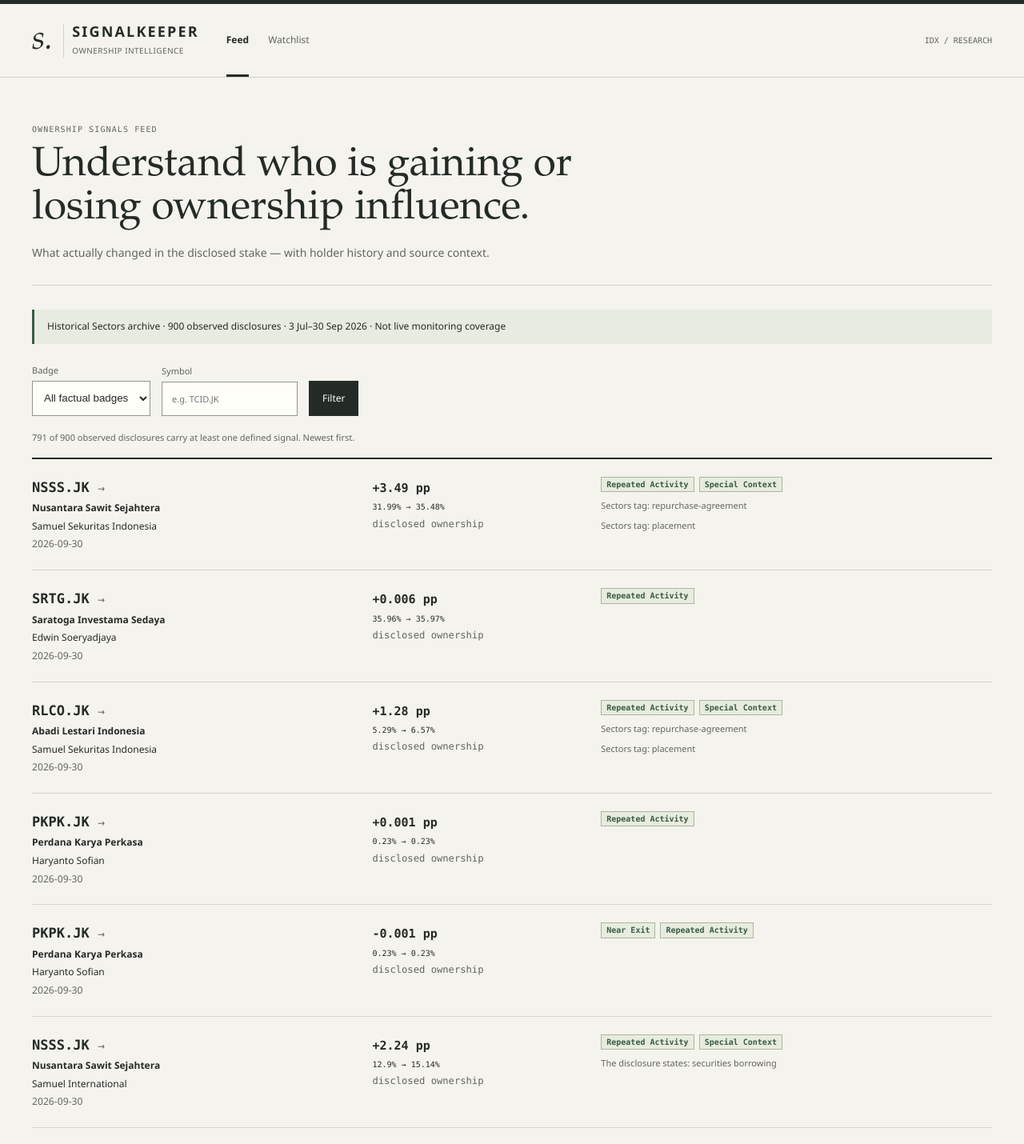
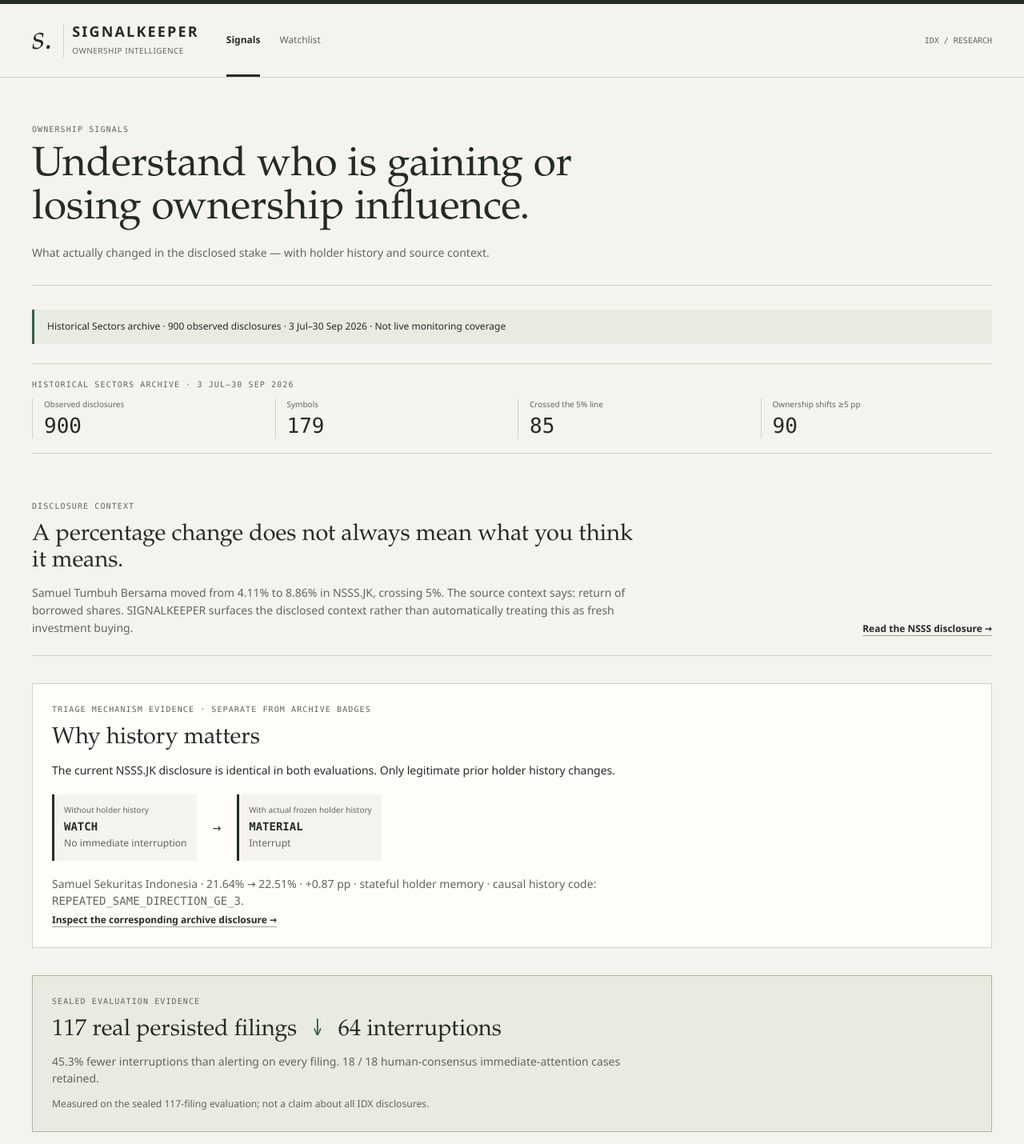
Before and after one commit to tonny2305/sectors_hackathon, a Next.js app: page / in a window 1280 px wide. Shown: the top 1430 px of the page at 80% size. Built offline with nearby package versions, Linux system fonts and the light colour scheme.

Commit message:
Finalize Signalkeeper V2 for championship release
Co-authored-by: Copilot <223556219+Copilot@users.noreply.github.com>

```diff
--- a/app/error.tsx
+++ b/app/error.tsx
@@ -1,5 +1,5 @@
 'use client';
 
 export default function ErrorPage({ reset }: { reset: () => void }) {
-  return <main id="main-content" className="container"><p className="eyebrow">Evidence unavailable</p><h1>The record could not be loaded.</h1><p className="loading-note" role="alert">This is a loading failure, not a decision to stay silent.</p><button className="btn btn-primary" onClick={() => reset()}>Try again</button></main>;
+  return <main id="main-content" className="container"><p className="eyebrow">Record unavailable</p><h1>The record could not be loaded.</h1><p className="loading-note" role="alert">Please try again.</p><button className="btn btn-primary" onClick={() => reset()}>Try again</button></main>;
 }
--- a/app/globals.css
+++ b/app/globals.css
@@ -225,6 +225,25 @@ td small { display: block; margin-top: 6px; color: var(--muted); font: 10px var(
 .archive-history-event .history-change strong { font-size: 13px; }
 .archive-history-event .history-change small { font: 11px var(--font-mono); }
 .archive-history-event .history-state { align-items: flex-start; }
+.archive-evidence { border-block: 1px solid var(--rule); padding: 18px 0; margin-bottom: 34px; }
+.archive-evidence .eyebrow { margin-bottom: 10px; }
+.archive-evidence dl { display: grid; grid-template-columns: repeat(4, minmax(0, 1fr)); gap: 14px; margin: 0; }
+.archive-evidence dl > div { border-left: 1px solid var(--rule); padding-left: 14px; }
+.archive-evidence dt, .ablation-flow span { color: var(--muted); font-size: 10px; }
+.archive-evidence dd { font: 26px/1.15 var(--font-mono); margin-top: 5px; }
+.product-evidence, .workflow-evidence { display: flex; justify-content: space-between; gap: 30px; align-items: end; padding: 24px 0; border-bottom: 1px solid var(--rule); }
+.product-evidence > div, .workflow-evidence > div { max-width: 760px; }
+.product-evidence h2, .workflow-evidence h2, .mechanism-evidence h2, .benefit-evidence h2 { margin-bottom: 12px; }
+.product-evidence p:last-child, .workflow-evidence p, .mechanism-evidence > p, .benefit-evidence p { color: var(--muted); max-width: 760px; }
+.mechanism-evidence, .benefit-evidence { margin-top: 34px; padding: 24px; background: var(--surface); border: 1px solid var(--rule); }
+.mechanism-evidence > p { margin-top: 18px; }
+.ablation-flow { display: flex; gap: 20px; align-items: center; margin-top: 20px; }
+.ablation-flow > div:not([aria-hidden]) { display: grid; gap: 4px; min-width: 170px; padding: 12px; border-left: 3px solid var(--ink); background: var(--paper); }
+.ablation-flow strong { font: 700 14px var(--font-mono); }
+.ablation-flow small { color: var(--muted); }
+.benefit-evidence { background: #e8ebdf; border-color: #abb79e; }
+.benefit-evidence h2 span { color: var(--green); padding-inline: 8px; }
+.benefit-evidence small, .workflow-evidence small { display: block; margin-top: 12px; color: var(--muted); }
 
 @media (max-width: 1100px) {
   .market-label { display: none; }
@@ -237,6 +256,10 @@ td small { display: block; margin-top: 6px; color: var(--muted); font: 10px var(
   .event-decision .reasons-compact li { flex: 1 1 180px; margin-top: 0; }
 }
 @media (max-width: 760px) {
+  .archive-evidence dl { grid-template-columns: repeat(2, minmax(0, 1fr)); gap: 18px 8px; }
+  .product-evidence, .workflow-evidence { display: grid; gap: 18px; }
+  .ablation-flow { gap: 10px; align-items: stretch; }
+  .ablation-flow > div:not([aria-hidden]) { min-width: 0; flex: 1; }
   .archive-filters { align-items: stretch; }
   .archive-filters label, .archive-filters input { width: 100%; }
   .watchlist-layout { grid-template-columns: minmax(0, 1fr); gap: 32px; }
--- a/app/holders/[pairId]/page.tsx
+++ b/app/holders/[pairId]/page.tsx
@@ -3,9 +3,11 @@ import { notFound } from 'next/navigation';
 import { ARCHIVE_COVERAGE, ARCHIVE_LABEL, companyLabel, getTimeline } from '../../../lib/archive/signalkeeper.ts';
 import { delta, percent } from '../../../lib/presentation.ts';
 
+function decoded(segment: string): string { try { return decodeURIComponent(segment); } catch { return segment; } }
+
 export default async function HolderPage({ params }: { params: Promise<{ pairId: string }> }) {
   const { pairId } = await params;
-  const result = getTimeline(pairId);
+  const result = getTimeline(decoded(pairId));
   if (!result) notFound();
   const { timeline, events } = result;
   const first = events[0]!;
--- a/app/loading.tsx
+++ b/app/loading.tsx
@@ -1,3 +1,3 @@
 export default function Loading() {
-  return <main id="main-content" className="container" aria-busy="true"><p className="eyebrow">Sentinel / evidence desk</p><h1>Reading the record…</h1><p className="loading-note" role="status">Loading persisted filings and decisions.</p></main>;
+  return <main id="main-content" className="container" aria-busy="true"><p className="eyebrow">SIGNALKEEPER / ownership intelligence</p><h1>Reading the archive…</h1><p className="loading-note" role="status">Loading disclosed ownership records.</p></main>;
 }
--- a/app/manifest.ts
+++ b/app/manifest.ts
@@ -2,9 +2,9 @@ import type { MetadataRoute } from 'next';
 
 export default function manifest(): MetadataRoute.Manifest {
   return {
-    name: 'Ownership Materiality Sentinel',
-    short_name: 'Sentinel',
-    description: 'Autonomous Attention & Materiality Intelligence Layer for IDX Disclosures',
+    name: 'SIGNALKEEPER — Ownership intelligence',
+    short_name: 'SIGNALKEEPER',
+    description: 'Historical ownership disclosure research for IDX companies',
     start_url: '/',
     display: 'standalone',
     background_color: '#07090e',
--- a/app/page.tsx
+++ b/app/page.tsx
@@ -1,5 +1,5 @@
 import Link from 'next/link';
-import { ARCHIVE_LABEL, SIGNAL_BADGES, companyLabel, listSignalFeed } from '../lib/archive/signalkeeper.ts';
+import { ARCHIVE_LABEL, SIGNAL_BADGES, companyLabel, listSignalFeed, listSignals } from '../lib/archive/signalkeeper.ts';
 import { delta, percent } from '../lib/presentation.ts';
 
 function first(value: string | string[] | undefined): string | undefined { return Array.isArray(value) ? value[0] : value; }
@@ -12,10 +12,18 @@ function href(page: number, badge?: string, symbol?: string): string {
 
 export default async function DashboardPage({ searchParams }: PageProps<'/'>) {
   const query = await searchParams;
+  const allEvents = listSignals();
   const feed = listSignalFeed({ badge: first(query.badge), symbol: first(query.symbol), page: first(query.page) });
+  const nsssContext = allEvents.find(event => event.symbol === 'NSSS.JK' && event.holderName === 'Samuel Tumbuh Bersama' && event.ownershipBeforePct === 4.11 && event.ownershipAfterPct === 8.86)!;
+  const historyExample = allEvents.find(event => event.symbol === 'NSSS.JK' && event.holderName === 'Samuel Sekuritas Indonesia' && event.ownershipBeforePct === 21.64 && event.ownershipAfterPct === 22.51)!;
   return <main id="main-content" className="container">
-    <header className="page-heading"><p className="eyebrow">Ownership signals feed</p><h1>Understand who is gaining or losing ownership influence.</h1><p>What actually changed in the disclosed stake — with holder history and source context.</p></header>
+    <header className="page-heading"><p className="eyebrow">Ownership signals</p><h1>Understand who is gaining or losing ownership influence.</h1><p>What actually changed in the disclosed stake — with holder history and source context.</p></header>
     <p className="archive-banner">{ARCHIVE_LABEL}</p>
+    <section className="archive-evidence" aria-label="Historical archive statistics"><p className="eyebrow">Historical Sectors archive · 3 Jul–30 Sep 2026</p><dl><div><dt>Observed disclosures</dt><dd>900</dd></div><div><dt>Symbols</dt><dd>179</dd></div><div><dt>Crossed the 5% line</dt><dd>85</dd></div><div><dt>Ownership shifts ≥5 pp</dt><dd>90</dd></div></dl></section>
+    <section className="product-evidence" aria-labelledby="context-heading"><div><p className="eyebrow">Disclosure context</p><h2 id="context-heading">A percentage change does not always mean what you think it means.</h2><p>Samuel Tumbuh Bersama moved from 4.11% to 8.86% in NSSS.JK, crossing 5%. The source context says: return of borrowed shares. SIGNALKEEPER surfaces the disclosed context rather than automatically treating this as fresh investment buying.</p></div><Link className="text-link" href={`/signals/${encodeURIComponent(nsssContext.id)}`}>Read the NSSS disclosure →</Link></section>
+    <section className="mechanism-evidence" aria-labelledby="history-heading"><div><p className="eyebrow">Triage mechanism evidence · separate from archive badges</p><h2 id="history-heading">Why history matters</h2><p>The current NSSS.JK disclosure is identical in both evaluations. Only legitimate prior holder history changes.</p></div><div className="ablation-flow"><div><span>Without holder history</span><strong>WATCH</strong><small>No immediate interruption</small></div><div aria-hidden="true">→</div><div><span>With actual frozen holder history</span><strong>MATERIAL</strong><small>Interrupt</small></div></div><p>Samuel Sekuritas Indonesia · 21.64% → 22.51% · +0.87 pp · stateful holder memory · causal history code: <code>REPEATED_SAME_DIRECTION_GE_3</code>.</p><Link className="text-link" href={`/signals/${encodeURIComponent(historyExample.id)}`}>Inspect the corresponding archive disclosure →</Link></section>
+    <section className="benefit-evidence" aria-labelledby="benefit-heading"><p className="eyebrow">Sealed evaluation evidence</p><h2 id="benefit-heading">117 real persisted filings <span aria-hidden="true">↓</span> 64 interruptions</h2><p>45.3% fewer interruptions than alerting on every filing. 18 / 18 human-consensus immediate-attention cases retained.</p><small>Measured on the sealed 117-filing evaluation; not a claim about all IDX disclosures.</small></section>
+    <section className="section-block" aria-labelledby="signals-heading"><div className="section-heading"><div><p className="eyebrow">Archive feed</p><h2 id="signals-heading">Ownership signals</h2></div></div>
       <form className="archive-filters" method="get"><label>Badge<select name="badge" defaultValue={feed.badge ?? ''}><option value="">All factual badges</option>{SIGNAL_BADGES.map(badge => <option key={badge}>{badge}</option>)}</select></label><label>Symbol<input name="symbol" defaultValue={feed.symbol ?? ''} placeholder="e.g. TCID.JK" /></label><button className="btn btn-primary">Filter</button></form>
       <p className="section-caption">{feed.total} of 900 observed disclosures carry at least one defined signal{feed.badge || feed.symbol ? ' after filters' : ''}. Newest first.</p>
       <ol className="event-list archive-event-list">{feed.events.map(event => <li className="event-row archive-event" key={event.id}>
@@ -24,5 +32,6 @@ export default async function DashboardPage({ searchParams }: PageProps<'/'>) {
         <div><div className="signal-badges">{event.badges.map(badge => <span key={badge}>{badge}</span>)}</div>{event.specialContextMatches.map(match => <p className="context-preview" key={match}>{event.tags.includes(match) ? `Sectors tag: ${match}` : `The disclosure states: ${match}`}</p>)}</div>
       </li>)}</ol>
       <nav className="pagination" aria-label="Feed pages">{feed.page > 1 && <Link className="text-link" href={href(feed.page - 1, feed.badge, feed.symbol)}>Previous</Link>}<span>Page {feed.page} of {feed.totalPages}</span>{feed.page < feed.totalPages && <Link className="text-link" href={href(feed.page + 1, feed.badge, feed.symbol)}>Next</Link>}</nav>
+    </section>
   </main>;
 }
--- a/app/signals/[id]/page.tsx
+++ b/app/signals/[id]/page.tsx
@@ -3,9 +3,11 @@ import { notFound } from 'next/navigation';
 import { ARCHIVE_LABEL, badgeExplanation, companyLabel, factualExplanation, getArchiveProvenance, getSignal, sourceLink } from '../../../lib/archive/signalkeeper.ts';
 import { delta, number, percent } from '../../../lib/presentation.ts';
 
+function decoded(segment: string): string { try { return decodeURIComponent(segment); } catch { return segment; } }
+
 export default async function SignalPage({ params }: { params: Promise<{ id: string }> }) {
   const { id } = await params;
-  const event = getSignal(id);
+  const event = getSignal(decoded(id));
   if (!event) notFound();
   const provenance = getArchiveProvenance();
   const sourceUrl = sourceLink(event.sourceUrl);
@@ -19,6 +21,6 @@ export default async function SignalPage({ params }: { params: Promise<{ id: str
     </div>
     <section className="section-block"><p className="eyebrow">Transaction details</p><h2>Reported transaction fields</h2><dl className="facts archive-facts"><div><dt>Holdings before / after</dt><dd>{number(event.holdingBefore)} / {number(event.holdingAfter)}</dd></div><div><dt>Shares transacted</dt><dd>{number(event.sharesTransacted)}</dd></div><div><dt>Reported price</dt><dd>{event.price == null ? 'Not recorded' : number(event.price)}</dd></div><div><dt>Reported value</dt><dd>{event.transactionValueIdr == null ? 'Not recorded' : `IDR ${number(event.transactionValueIdr)}`}</dd></div><div><dt>Holder type</dt><dd>{event.holderType}</dd></div><div><dt>Sector / subsector</dt><dd>{event.sector} / {event.subSector}</dd></div></dl>{event.priceTransactions.length > 0 && <div className="table-wrapper"><table><caption className="sr-only">Disclosed price transactions</caption><thead><tr><th>Date</th><th>Type</th><th className="numeric">Price</th><th className="numeric">Amount transacted</th></tr></thead><tbody>{event.priceTransactions.map((row, index) => <tr key={`${row.date}-${index}`}><td>{row.date}</td><td>{row.type}</td><td className="numeric">{row.price == null ? 'Not recorded' : number(row.price)}</td><td className="numeric">{number(row.amountTransacted)}</td></tr>)}</tbody></table></div>}</section>
     <section className="section-block holder-history"><p className="eyebrow">Holder history</p><h2>Observed holder-company history</h2><p className="section-caption">{event.pairEventCount} observed archive disclosures for this exact holder and symbol.</p><Link className="text-link" href={`/holders/${encodeURIComponent(event.pairId)}`}>View holder timeline →</Link></section>
-    <section className="provenance"><div><p className="eyebrow">Source & provenance</p><h2>Archive record</h2><p>{ARCHIVE_LABEL}</p></div><dl className="facts"><div><dt>Source timestamp</dt><dd>{event.timestamp}</dd></div><div><dt>Original source</dt><dd>{sourceUrl ? <a href={sourceUrl} rel="noreferrer">Open source →</a> : 'Not recorded'}</dd></div><div><dt>Schema version</dt><dd>{provenance ? 'signalkeeper-archive.v1' : ''}</dd></div><div><dt>Event ID</dt><dd>{event.id}</dd></div><div><dt>Archive class</dt><dd>POST_FREEZE_ARCHIVAL_HOLDOUT</dd></div></dl></section>
+    <section className="provenance"><div><p className="eyebrow">Source & provenance</p><h2>Archive record</h2><p>{ARCHIVE_LABEL}</p></div><dl className="facts"><div><dt>Source timestamp</dt><dd>{event.timestamp}</dd></div><div><dt>Original source</dt><dd>{sourceUrl ? <a href={sourceUrl} rel="noreferrer" aria-label={`Open original source for ${event.symbol}`}>Open source →</a> : 'Not recorded'}</dd></div><div><dt>Schema version</dt><dd>{provenance ? 'signalkeeper-archive.v1' : ''}</dd></div><div><dt>Event ID</dt><dd>{event.id}</dd></div><div><dt>Archive class</dt><dd>POST_FREEZE_ARCHIVAL_HOLDOUT</dd></div></dl></section>
   </main>;
 }
--- a/components/Navbar.tsx
+++ b/components/Navbar.tsx
@@ -4,7 +4,7 @@ import { usePathname } from 'next/navigation';
 
 export default function Navbar() {
   const pathname = usePathname();
-  const links = [{ href: '/', label: 'Feed' }, { href: '/watchlist', label: 'Watchlist' }];
+  const links = [{ href: '/', label: 'Signals' }, { href: '/watchlist', label: 'Watchlist' }];
   return <header className="site-header"><div className="container masthead">
     <Link href="/" className="brand" aria-label="Signalkeeper — ownership intelligence"><span className="brand-mark" aria-hidden="true">s.</span><span><strong>SIGNALKEEPER</strong><small>Ownership intelligence</small></span></Link>
     <nav aria-label="Main navigation">{links.map(link => <Link key={link.href} href={link.href} aria-current={(link.href === '/' ? pathname === '/' : pathname.startsWith(link.href)) ? 'page' : undefined}>{link.label}</Link>)}</nav><span className="market-label">IDX / RESEARCH</span>
```
Also changed, not shown: app/watchlist/page.tsx (+19 -1 lines), 4 other files (tests, documents, lock files or other folders). Lines whose indentation alone changed are shown as unchanged.
